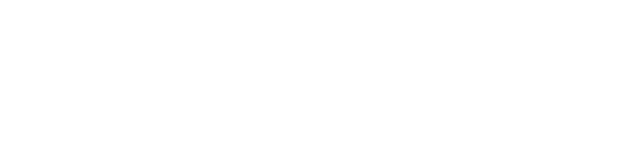
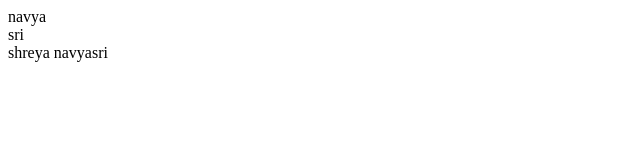
Before and after one commit to Vnavyasri/Front-End, a plain HTML site: page index.html in a window 1280 px wide. Shown: the whole page, without its empty margins (0-640 px from the left). Drawn offline with Linux system fonts and the light colour scheme.

Commit message:
block level elements vs inline elements

```diff
--- a/index.html
+++ b/index.html
@@ -7,5 +7,12 @@
 </head>
 <body>
 
-</body>
-</html>
+<!-- block level elements -->
+ <div>navya</div>
+ <div>sri</div>
+ <!-- inline elements -->
+  <span>shreya</span>
+  <span>navyasri</span>
+
+  </body>
+  </html>
```
